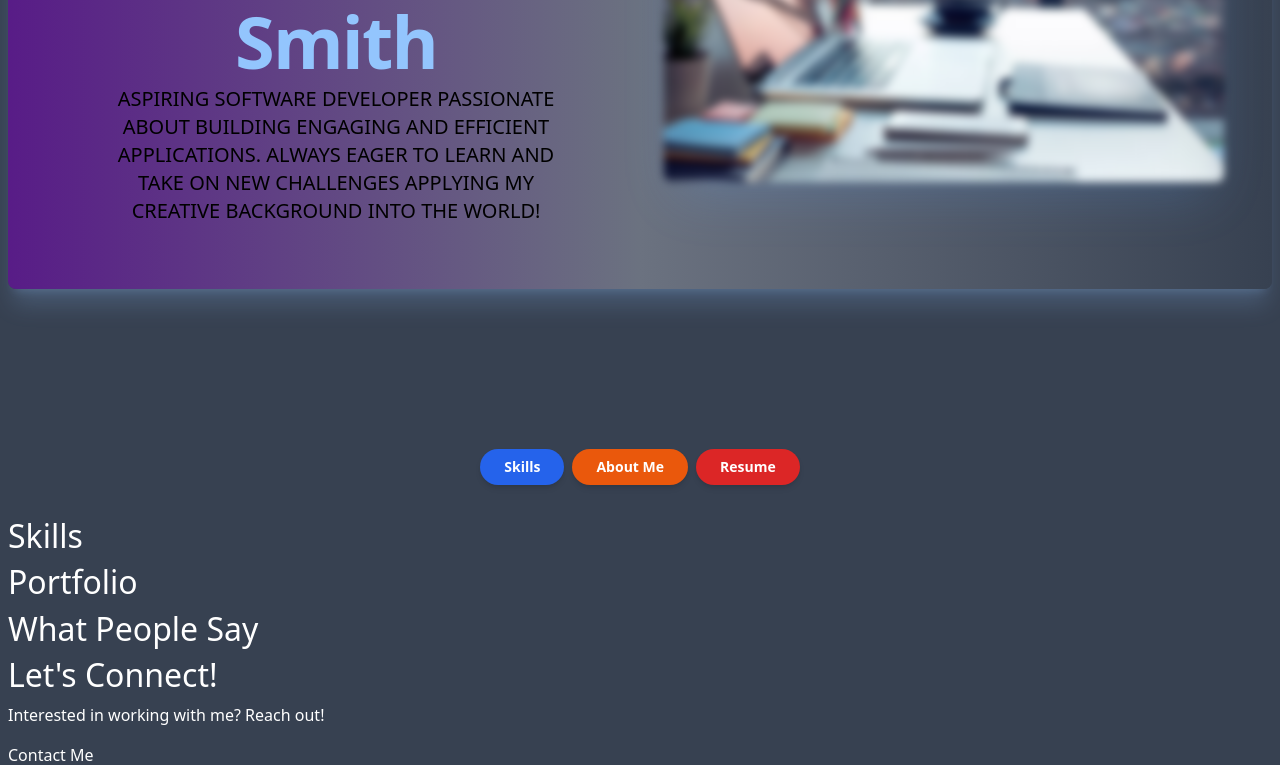
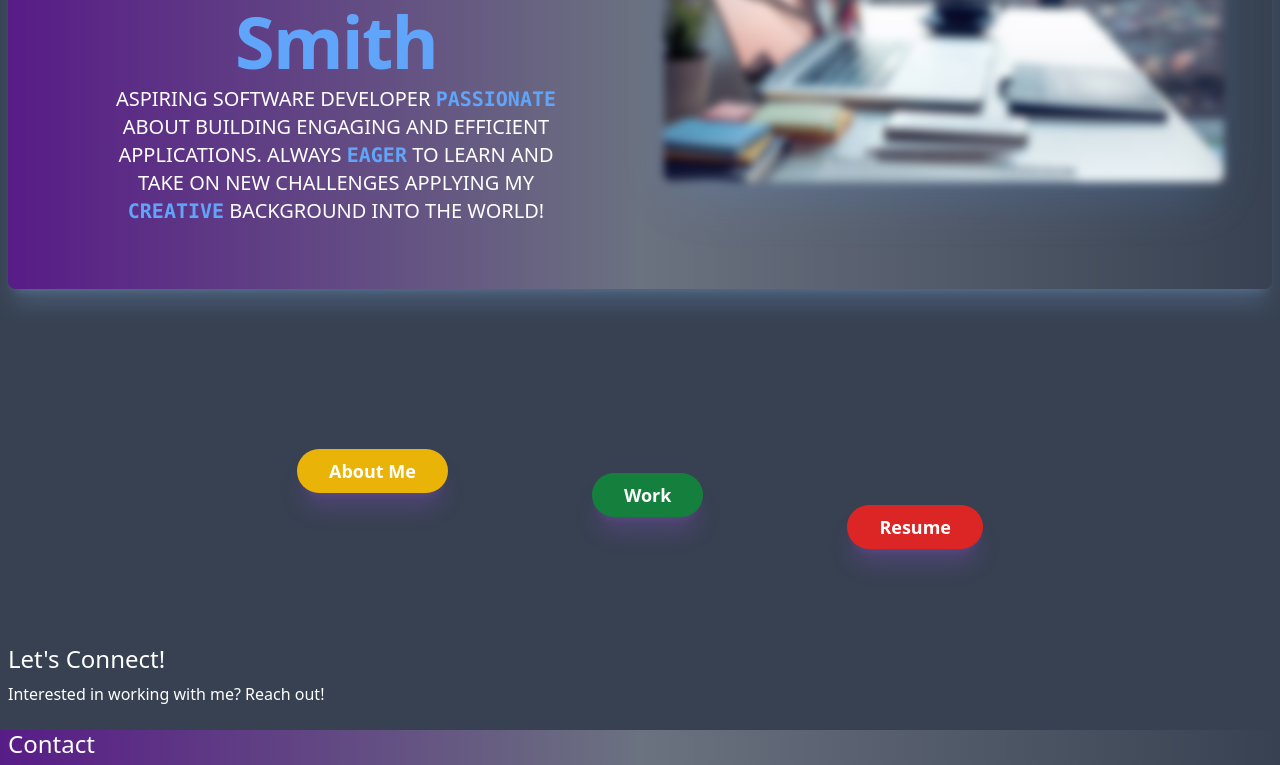
Before and after one commit to seth20smith/sethPortfolio, a React (Create React App) app: page / in a window 1280 px wide. Shown: the part 355-1120 px from the top of the page. Built offline with nearby package versions, Linux system fonts and the light colour scheme.

Commit message:
little page progress

```diff
--- a/src/pages/Aboutme.js
+++ b/src/pages/Aboutme.js
@@ -1,36 +1,70 @@
 import React from 'react';
 
-const Aboutme = () => {
+
+// Card Component
+const Card1 = ({ imgSrc }) => (
+  <div className="bg-white shadow-lg hover:shadow-xl transform transition duration-500 hover:scale-105">
+    <div>
+      <img className="w-full" src={imgSrc} alt="" />
+      <div className="px-4 py-2">
+        <div className="flex space-x-2 mt-2">
+          <h3 className="text-lg text-gray-600 font-semibold mb-2">Who I am</h3>
+        </div>
+        <p className="text-sm text-black tracking-normal">Born and raised in oakland, ex colliegate and pro-athlete who ran into the profession of teaching and coaching after completion of a bachelors in Digital film. My creative path has led me into the software realm finding peace in </p>
+        <button className="mt-12 w-full text-center bg-yellow-400 py-2 rounded-lg">Read more</button>
+      </div>
+    </div>
+  </div>
+);
+
+const Card2 = ({ imgSrc }) => (
+  <div className="bg-white shadow-lg hover:shadow-xl transform transition duration-500 hover:scale-105">
+    <div>
+      <img className="w-full" src={imgSrc} alt="" />
+      <div className="px-4 py-2">
+        <div className="flex space-x-2 mt-2">
+          <h3 className="text-lg text-gray-600 font-semibold mb-2">Coding Life</h3>
+        </div>
+        <p className="text-sm text-black tracking-normal">I am a recent bootcamp grad from the UC DAVIS location. Since my completion I have been freelancing and building sites for those in need. Here you will find some of my past and current work.</p>
+        <button className="mt-12 w-full text-center bg-yellow-400 py-2 rounded-lg">More More?</button>
+      </div>
+    </div>
+  </div>
+);
+
+const Card3 = ({ imgSrc }) => (
+  <div className="bg-white shadow-lg hover:shadow-xl transform transition duration-500 hover:scale-105">
+    <div>
+      <img className="w-full" src={imgSrc} alt="" />
+      <div className="px-4 py-2">
+        <div className="flex space-x-2 mt-2">
+          <h3 className="text-lg text-gray-600 font-semibold mb-2">Goals</h3>
+        </div>
+        <p className="text-sm text-black tracking-normal">My Goal is to land a postion for a full time front end developer. Ideally a postition of creativity. I also would find it as an accomplishment to find contract or Jr fullstack developer work.</p>
+        <button className="mt-12 w-full text-center bg-yellow-400 py-2 rounded-lg">Read more</button>
+      </div>
+    </div>
+  </div>
+);
+
+const Aboutme= () => {
   return (
     <>
     <section className="AboutMe py-8 px-4">
-      <h2 className="font-bold text-2xl mb-4 text-center underline">About Me</h2>
-      <p> Born and raised in oakland, ex colliegate and pro-athlete who ran into the profession of teaching and coaching after completion of a bachelors in Digital film. My creative path has led me into the software realm finding peace in  </p>
 
-      <div className="container mx-auto grid md:grid-cols-3 gap-4">
-        <div className="building-block-1">
-          <h3 className="font-bold text-xl mb-2">Student Coder</h3>
-          <p>Hello, thanks for visiting my Portfolio page. I am a recent bootcamp grad from the UC DAVIS location. Since my completion I have been freelancing and building sites for those in need. Here you will find some of my past and current work.</p>
-        </div>
-
-        <div className="building-block-2">
-          <h3 className="font-bold text-xl mb-2">Goals</h3>
-          <p>My Goal is to land a postion for a full time front end developer. Ideally a postition of creativity. I also would find it as an accomplishment to find contract or Jr fullstack developer work.</p>
-        </div>
-
-        <div className="building-block-3">
-          <h3 className="font-bold text-xl mb-2">Highlights</h3>
-          <p>Some of the things I have been able to accomplish are: Using APIs to fetch weather index, Creating a work day planner that uses a API clock, successfully launching an app using Heroku. I've also built a few site using React.JS .</p>
+      {/* New Card Section */}
+      <div class=" rounded-lg min-h-screen bg-gradient-to-r from-blue-300 via-gray-500 to-gray-700 flex justify-center items-center py-20 shadow-xl shadow-purple-300/20">
+        <div class="container mx-auto p-12 bg-gray-100 rounded-xl">
+          <h1 class="text-4xl uppercase text-black font-bold from-current mb-8">About Me</h1>
+          <div class="sm:grid sm:grid-cols-2 lg:grid-cols-3 gap-4 space-y-4 sm:space-y-0">
+            <Card1 imgSrc="./images/S2.jpeg" />
+            <Card2 imgSrc="https://i.imgur.com/csPYilq.png" />
+            <Card3 imgSrc="https://i.imgur.com/chvO4cX.png" />
+          </div>
         </div>
       </div>
-
     </section>
-
-    {/* Add pop over on images */}
-<div>
-<img class="bg-fixed h-18" src="./images/S2.jpeg" alt="Dashboard Pic"></img>
-</div>
-</>
+    </>
   );
 }
 
--- a/src/pages/Home.js
+++ b/src/pages/Home.js
@@ -1,5 +1,6 @@
 import React from 'react'
 import '../index.css'
+import { NavLink } from 'react-router-dom';
 
 function Home() {
   return (
@@ -12,11 +13,11 @@ function Home() {
               <div className="mt-12 lg:mt-0">
                 <img className="h-24 w-24 md:h-40 md:w-40 rounded-full my-2 mx-auto" src="./images/S1.jpg" alt="Seth Smith" />
                 <h1 className="mt-0 text-5xl font-bold tracking-tight md:text-6xl xl:text-7xl">
-            Seth <br /><span className="text-blue-300">Smith</span>
+                  Seth <br /><span className="text-blue-400">Smith</span>
                 </h1>
-          <p className=" text-xl text-center mx-auto max-w-md text-black text-transform: uppercase">
-            Aspiring software developer passionate about building engaging and efficient applications. Always eager to learn and take on new challenges applying my creative background into the world!
-          </p>
+                <p className="text-xl font-sans text-center mx-auto max-w-md text-white uppercase">
+                  Aspiring software developer <span className="text-blue-400 font-bold font-mono"> passionate</span> about building engaging and efficient applications. Always <span className="text-blue-400 font-bold font-mono">eager</span> to learn and take on new challenges applying my <span className="text-blue-400 font-bold font-mono">creative</span> background into the world!</p>
+
               </div>
 
               {/* Container for the image and quote */}
@@ -27,7 +28,7 @@ function Home() {
                 <div className=" text-gray-500 absolute top-0 left-0  opacity-50">
                   <blockquote className="text-xl italic font-semibold  dark:text-white">
                     <svg aria-hidden="true" className="w-10 h-10 text-center text-black " viewBox="0 0 24 27" fill="none" xmlns="http://www.w3.org/2000/svg">
-                <path d="M14.017 18L14.017 10.609C14.017 4.905 17.748 1.039 23 0L23.995 2.151C21.563 3.068 20 5.789 20 8H24V18H14.017ZM0 18V10.609C0 4.905 3.748 1.038 9 0L9.996 2.151C7.563 3.068 6 5.789 6 8H9.983L9.983 18L0 18Z" fill="currentColor"/>
+                      <path d="M14.017 18L14.017 10.609C14.017 4.905 17.748 1.039 23 0L23.995 2.151C21.563 3.068 20 5.789 20 8H24V18H14.017ZM0 18V10.609C0 4.905 3.748 1.038 9 0L9.996 2.151C7.563 3.068 6 5.789 6 8H9.983L9.983 18L0 18Z" fill="currentColor" />
                     </svg>
                     <p>"The function of good software is to make the complex appear to be simple." - Grady Booch</p>
                   </blockquote>
@@ -43,39 +44,41 @@ function Home() {
 
 
 
-<div className="justify-center my-8 select-none flex">
-  <button className="py-2 px-4 shadow-md no-underline rounded-full bg-blue-600 text-white font-sans font-semibold text-sm border-blue btn-primary hover:text-white hover:bg-blue-light focus:outline-none active:shadow-none mr-2">Skills</button>
-  <button className="py-2 px-4 shadow-md no-underline rounded-full bg-orange-600 text-white font-sans font-semibold text-sm border-orange btn-primary hover:text-white hover:bg-orange-light focus:outline-none active:shadow-none mr-2">About Me</button>
-  <button className="py-2 px-4 shadow-md no-underline rounded-full bg-red-600 text-white font-sans font-semibold text-sm border-red btn-primary hover:text-white hover:bg-red-light focus:outline-none active:shadow-none">Resume</button>
+      <div className="justify-center space-x-36 my-8 select-none border-slate-950 flex flex-row items-center">
+
+      <NavLink to="/Aboutme">
+          <button className="py-2 px-8 shadow-xl shadow-purple-500/20 no-underline rounded-full bg-yellow-500 text-white font-sans font-semibold text-lg  btn-primary hover:text-white  hover:animate-bounce focus:outline-none active:shadow-blue-400 mb-14">About Me</button>
+        </NavLink>
+
+
+
+        <NavLink to="/Work">
+          <button className="py-2 px-8 shadow-xl shadow-purple-500/20 no-underline rounded-full bg-green-700 text-white font-sans font-semibold text-lg  btn-primary hover:text-white  hover:animate-bounce focus:outline-none active:shadow-blue-400 mb-2">Work</button>
+        </NavLink>
+
+
+
+        <NavLink to="/Resume">
+          <button className="py-2 px-8 shadow-xl shadow-purple-500/20 no-underline rounded-full bg-red-600 text-white font-sans font-semibold text-lg btn-primary hover:text-white  hover:animate-bounce focus:outline-none active:shadow-blue-400 mt-14">Resume</button>
+        </NavLink>
+
       </div>
 
 
 
+
+
+
+
+
       <div>
-        {/* Skills Section */}
-        <section className="skills">
-          <h2>Skills</h2>
-          {/* You can list your skills here */}
-          {/* Consider using a library like FontAwesome for icons */}
-        </section>
 
-        {/* Portfolio Section */}
-        <section className="portfolio">
-          <h2>Portfolio</h2>
-          {/* Showcase your projects here */}
-        </section>
 
-        {/* Testimonials Section */}
-        <section className="testimonials">
-          <h2>What People Say</h2>
-          {/* Display your testimonials here */}
-        </section>
 
         {/* Call to Action Section */}
-        <section className="cta">
-          <h2>Let's Connect!</h2>
+        <section className="mt-24">
+          <h4>Let's Connect!</h4>
           <p>Interested in working with me? Reach out!</p>
-          <button>Contact Me</button> {/* Link this button to your contact page or open up a contact form */}
         </section>
       </div>
     </>
--- a/src/pages/Resume.js
+++ b/src/pages/Resume.js
@@ -2,6 +2,8 @@ import React from 'react';
 
 const Resume = () => {
   return (
+
+    <>
       <section className="GitHub bg-cover bg-center py-8 px-4 relative">
         <div className="overlay  bg-opacity-50 p-4 rounded">
           <div id="GitHub" className="mb-4">
@@ -16,6 +18,20 @@ const Resume = () => {
           </div>
         </div>
       </section>
+      <div className="flex items-center justify-center py-8 px-4">
+        <div className="md:w-96 rounded shadow-lg p-5 bg-purple-800">
+          <h1 className="text-lg font-bold leading-7 pt-6 text-white">Learn, share and get help from our community</h1>
+          <p className="pt-4 text-xs leading-5 pr-12 text-white"></p>
+          <div className="pt-7 flex items-center justify-between">
+            <button className="text-indigo-700 rounded bg-gray-50 focus:outline-none hover:opacity-90 p-2 text-xs font-medium leading-3">Seth Smith GitHub </button>
+          </div>
+        </div>
+      </div>
+
+
+
+
+    </>
   );
 }
 
--- a/tailwind.config.js
+++ b/tailwind.config.js
@@ -3,10 +3,21 @@ module.exports = {
   content: ["./src/**/*.{html,js}"],
   theme: {
     extend: {
-      backgroundImage: theme => ({
-        'hero-pattern': "url('../public/images/istockphoto3.jpeg')",
-
-      })
+      animation: {
+        bounce: 'bounce 1s infinite',
+      },
+      keyframes: {
+        bounce: {
+          '0%, 100%': {
+            transform: 'translateY(-25%)',
+            animationTimingFunction: 'cubic-bezier(0.8, 0, 1, 1)',
+          },
+          '50%': {
+            transform: 'translateY(0)',
+            animationTimingFunction: 'cubic-bezier(0, 0, 0.2, 1)',
+          },
+        },
+      },
     },
   },
   plugins: [],
```
Also changed, not shown: src/pages/Work.js (+24 -12 lines). Lines whose indentation alone changed are shown as unchanged.
